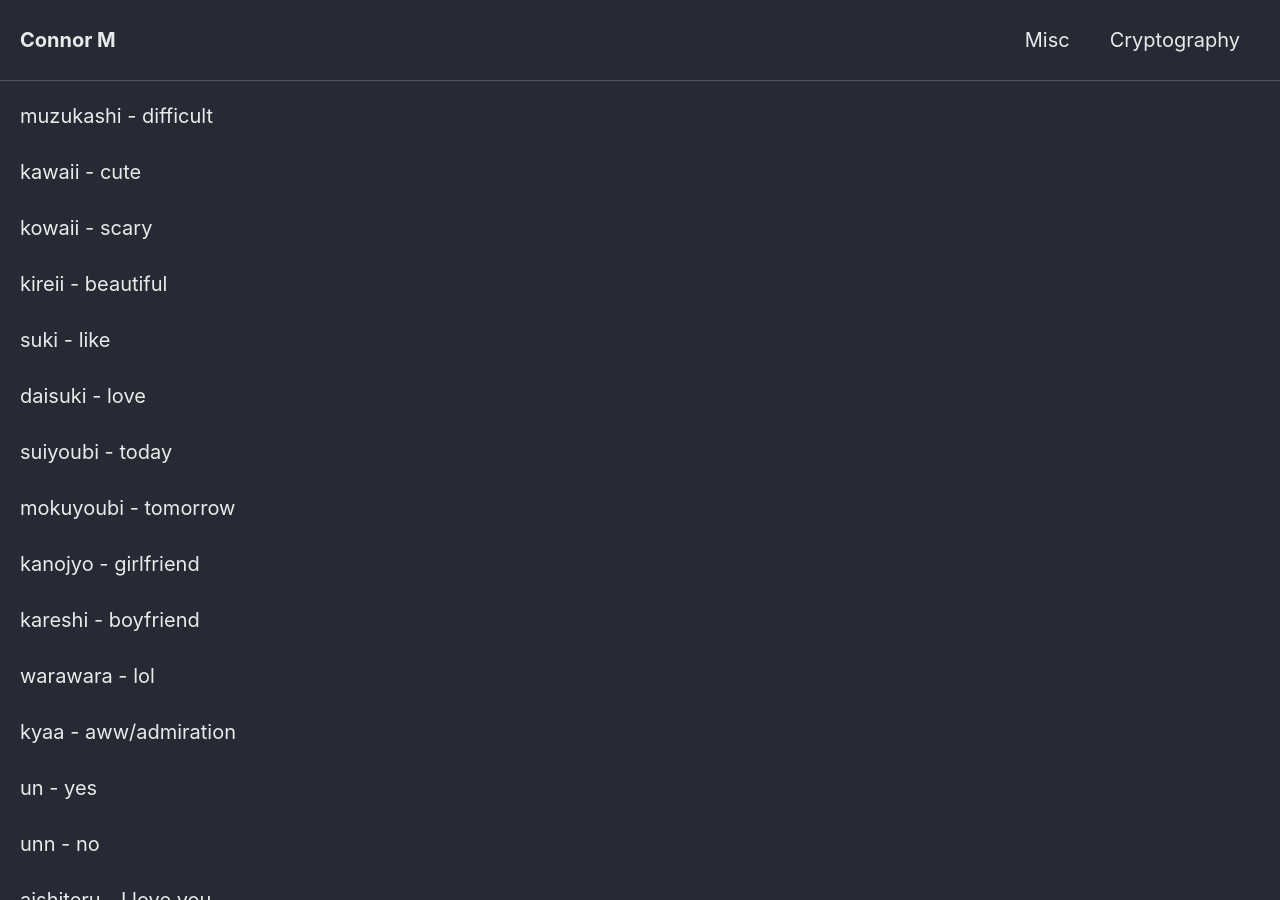
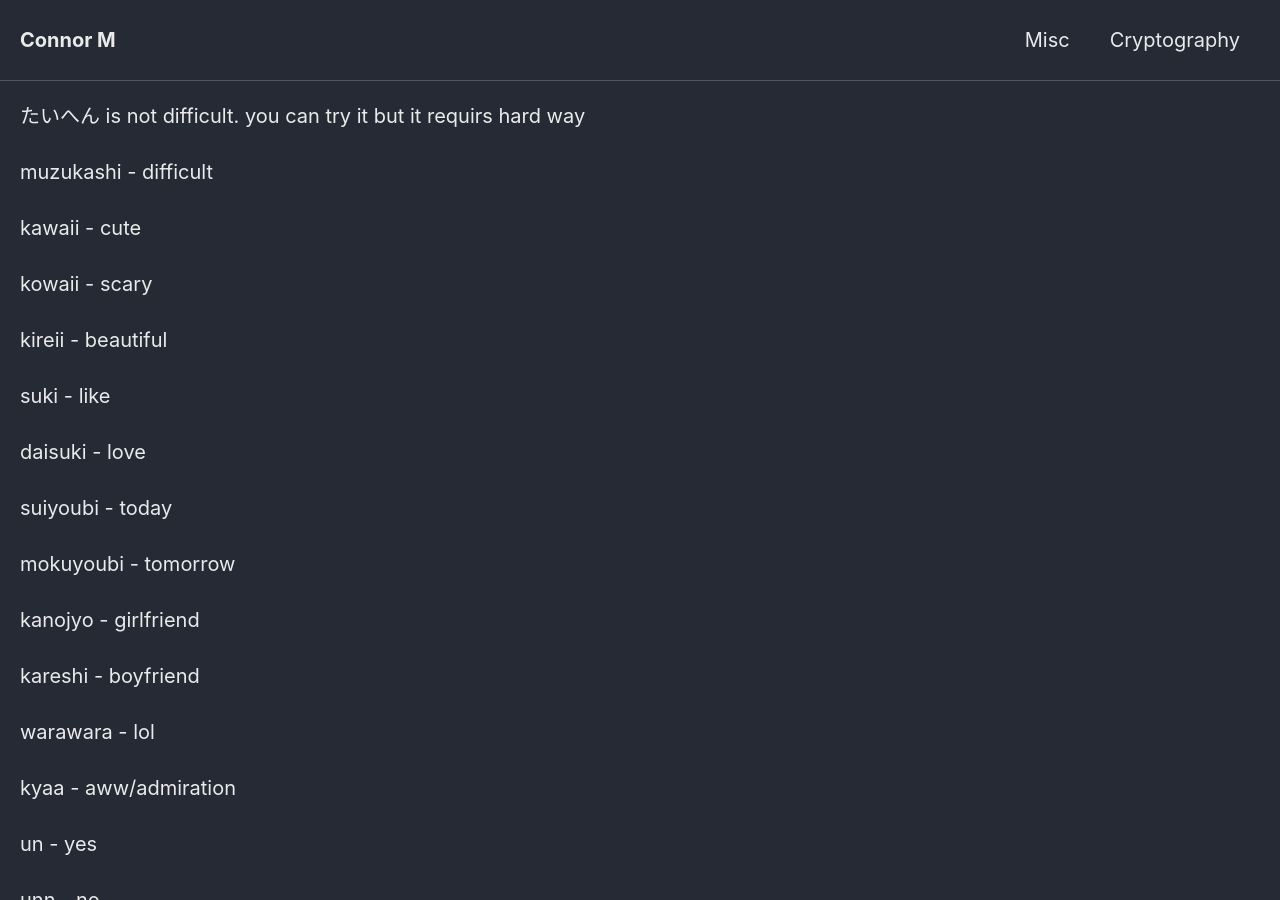
Before and after one commit to Connor-McCartney/Connor-McCartney.github.io, a Jekyll site: the page built from _pages/misc/japanese.md, in a window 1280 px wide and 900 px high. Built offline with Jekyll 4.4.1, drawn with Linux system fonts in a browser that asks for light colours; cached includes are drawn as plain includes; our own code applies the rules of GitHub Pages for plain Markdown files.

Commit message:
Update japanese.md

```diff
--- a/_pages/misc/japanese.md
+++ b/_pages/misc/japanese.md
@@ -1,4 +1,4 @@
-
+たいへん is not difficult. you can try it but it requirs hard way
 
 muzukashi - difficult
 
```
